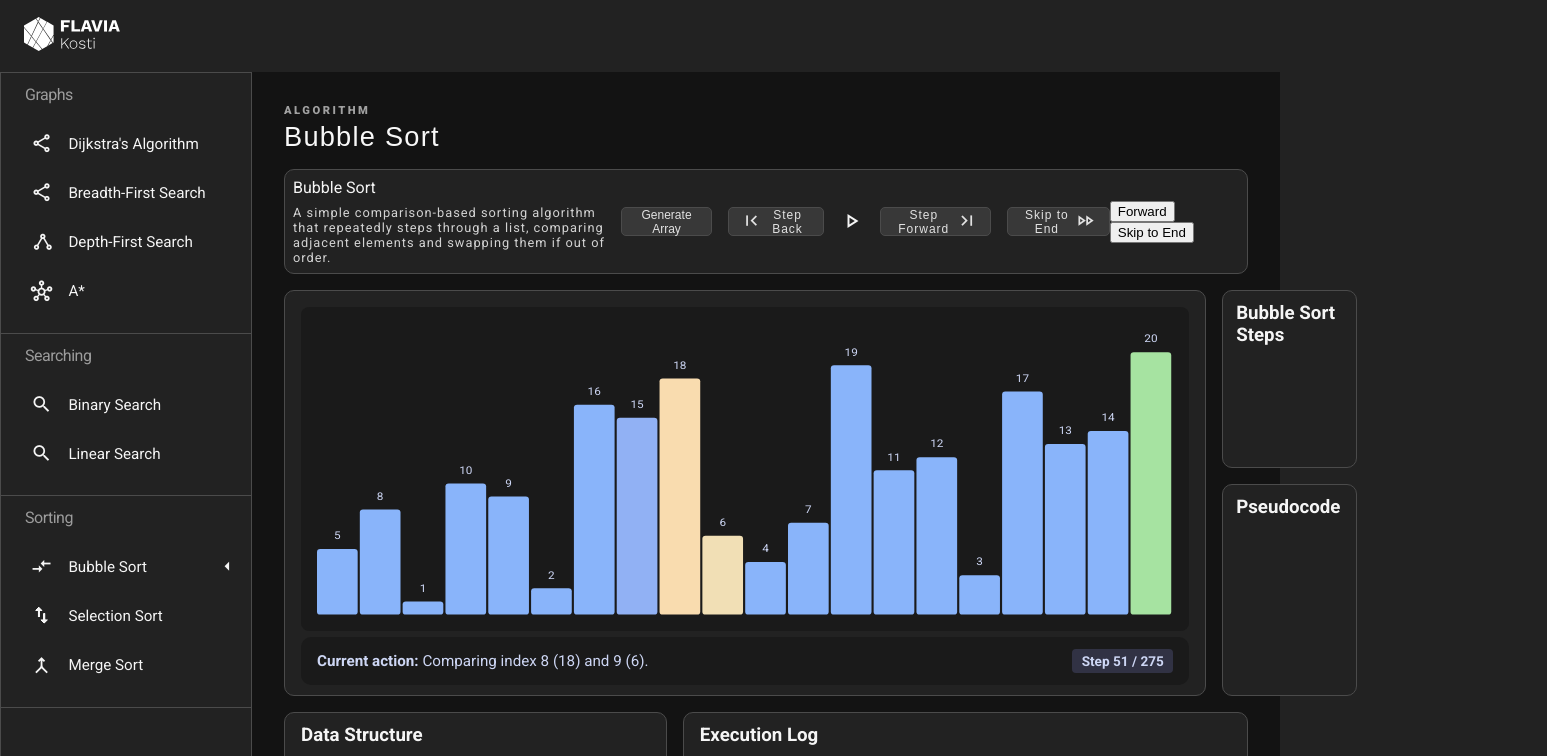
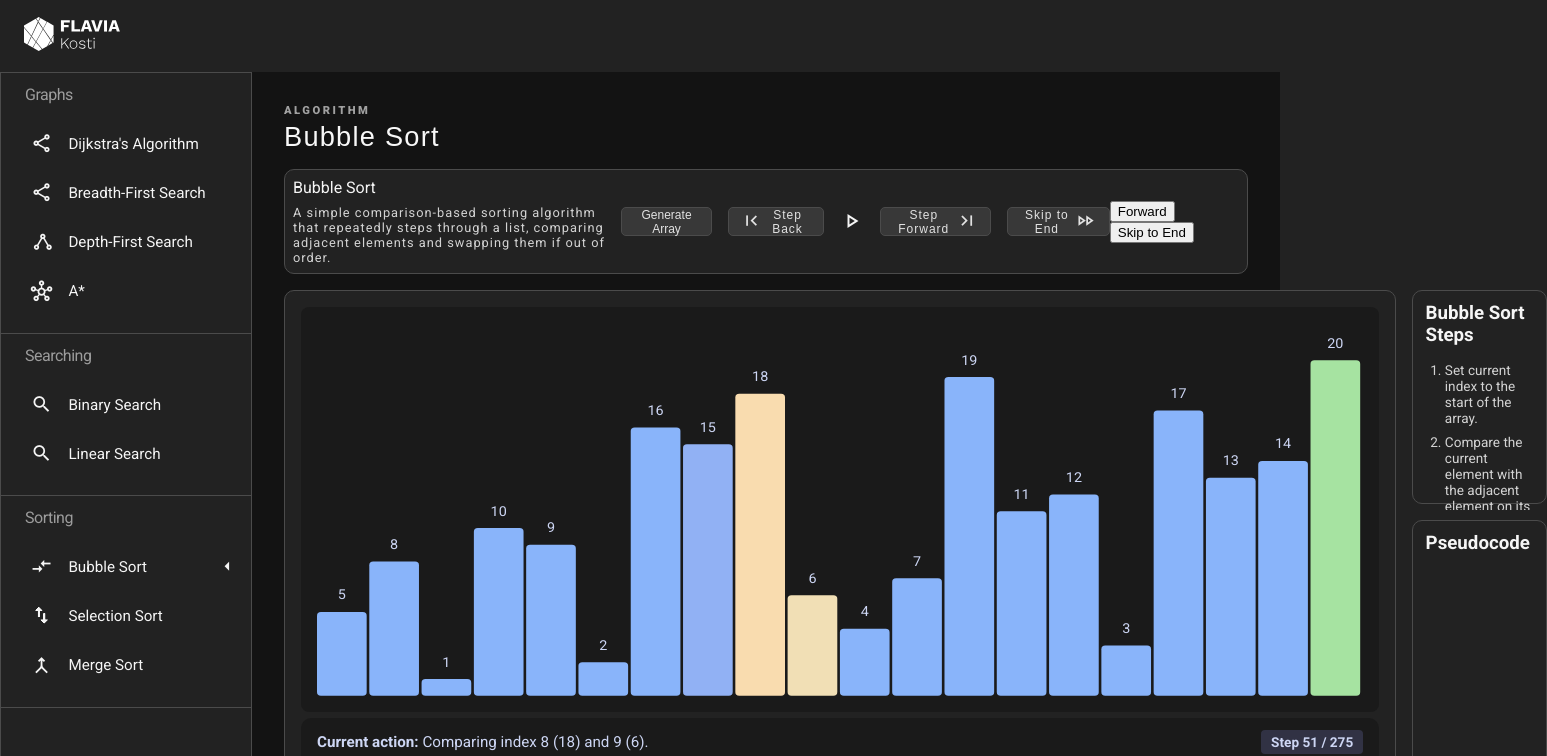
Before and after one commit to flavia3107/algorithm-visualizer, an Angular app: page / in a window 1280 px wide. Shown: the top 756 px of the page, 1547 px wide, since content can reach past the window. Built offline with nearby package versions, Linux system fonts and the light colour scheme.

Commit message:
Algorithm-Visualizer: Steps - P3

```diff
--- a/src/app/components/details/details.html
+++ b/src/app/components/details/details.html
@@ -2,6 +2,11 @@
 <div class="flex-column details-container">
 	<div class="details section">
 		<h3> {{algorithm.name}} Steps</h3>
+		<ol>
+			@for(step of algorithm.steps; track step.stepNumber) {
+			<li>{{step.description}} </li>
+			}
+		</ol>
 	</div>
 
 	<div class="pseudocode section">
--- a/src/app/components/details/details.scss
+++ b/src/app/components/details/details.scss
@@ -18,3 +18,15 @@
 h3 {
 	margin: 0.2rem 0.5rem 0.5rem 0.3rem;
 }
+
+ol {
+	padding-left: 1.5rem;
+	overflow: auto;
+	max-height: calc(100% - 3rem);
+}
+
+li {
+	font-size: 0.85rem;
+	color: #d3d3d3;
+	margin-bottom: 0.5rem;
+}
```
